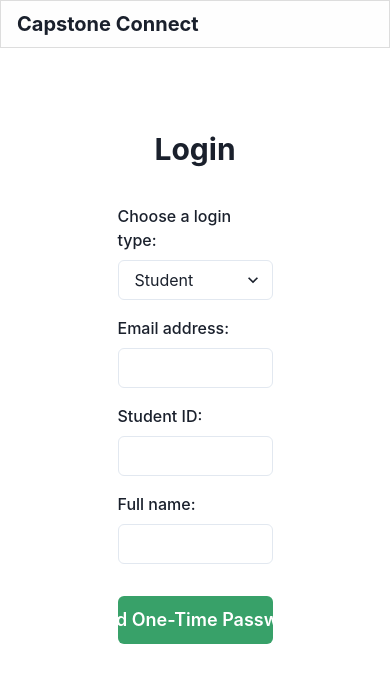
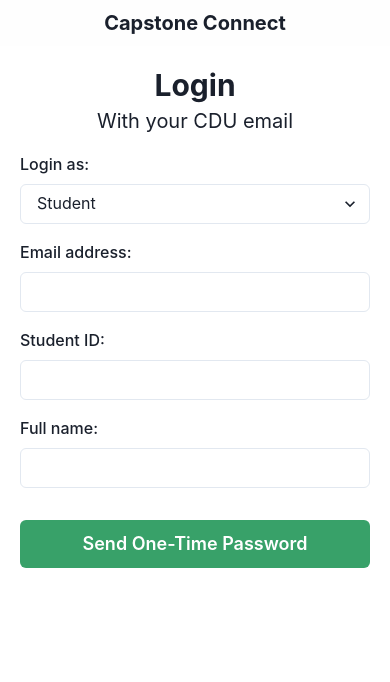
Before and after one commit to mong00x/capstone-conect, a React (Vite) app in the folder client/: page / in a window 390 px wide. Shown: the top 682 px of the page. Built offline with nearby package versions, Linux system fonts and the light colour scheme; no server answers.

Commit message:
fix login layout in small media and router issue in production

```diff
--- a/client/package.json
+++ b/client/package.json
@@ -6,7 +6,8 @@
   "scripts": {
     "dev": "vite",
     "build": "vite build",
-    "preview": "vite preview"
+    "preview": "vite preview",
+    "host": "vite --host"
   },
   "dependencies": {
     "@chakra-ui/icons": "^2.0.9",
--- a/client/src/components/NavBar.jsx
+++ b/client/src/components/NavBar.jsx
@@ -1,24 +1,44 @@
 import React from "react";
-import { Box, Text } from "@chakra-ui/react";
+import { Box, Text, useMediaQuery } from "@chakra-ui/react";
 
 const NavBar = () => {
+  const [isLargerThan768] = useMediaQuery("(min-width: 768px)")
   return (
-    <Box
+    <>
+    {
+      isLargerThan768 ? (
+        <Box
+        m="auto"
+        w="100%"
+        diplay="flex"
+        justifyContent="space-between"
+        px="1rem"
+        py="0.5rem"
+        border="1px"
+        borderColor="#ddd"
+        bg="BG"
+      >
+        <Text fontSize="xl" fontWeight="bold" width="auto" cursor="default" underline="solid">
+          Capstone Connect
+        </Text>
+      </Box>)
+      : (<Box
       m="auto"
       w="100%"
       diplay="flex"
-      justifyContent="space-between"
+      justifyContent="center"
+      textAlign="center"
       px="1rem"
       py="0.5rem"
-      border="1px"
-      borderColor="#ddd"
       bg="BG"
     >
       <Text fontSize="xl" fontWeight="bold" width="auto" cursor="default" underline="solid">
         Capstone Connect
       </Text>
-    </Box>
+    </Box>)}
+    </>
   );
+
 };
 
 export default NavBar;
--- a/client/src/login.css
+++ b/client/src/login.css
@@ -1,27 +1,9 @@
-.input, .dropwdown {
-  width: 100%;
-  padding: 12px 16px;
-  display: inline-block;
-  border: 1px solid #ccc;
-  border-radius: 4px;
-  box-sizing: border-box;
-}
+
 .email:focus {
   background-color: rgb(237, 235, 255);
 }
 
-.link, .btn{
-  width: 100%;
-  background-color: #4CAF50;
-  color: white;
-  padding: 14px 20px;
-  margin: 8px 0;
-  border: none;
-  border-radius: 4px;
-  cursor: pointer;
-  display: flex;
-  justify-content: center;
-}
+
 
 .btn:hover, .link:hover {
   background-color: #337c37;
@@ -62,3 +44,10 @@
 {
   color: rgb(255, 0, 0);
 }
+
+@media screen and (max-width: 600px) {
+  .logincontainer {
+    justify-content: flex-start;
+    width: 100%;
+  }
+}
--- a/client/src/login.jsx
+++ b/client/src/login.jsx
@@ -4,6 +4,8 @@ import {useState, useEffect} from "react";
 import axios from "axios";
 import md5 from "md5";
 import {
+    Divider,
+    Heading,
     Modal,
     ModalOverlay,
     ModalContent,
@@ -172,9 +174,10 @@ const Login_page = () => {
 return(
     <>
         <div className="logincontainer">
-            <Text fontSize="3xl" fontWeight="bold" mb="32px" alignSelf="left">Login</Text>
-            <FormControl  onSubmit={Send_Password} maxW="420px">
-                <FormLabel >Choose a login type:</FormLabel>
+            <Heading  fontWeight="bold" width="100%" textAlign="center">Login</Heading>
+            <Text px="12px" mb="1rem" fontSize="xl">With your CDU email</Text>
+            <FormControl onSubmit={Send_Password} maxW="420px">
+                <FormLabel >Login as:</FormLabel>
                 <Select mb="16px" value={user_type} onChange={(e) => setType(e.target.value)} >
                     <option value="admin/lecturer">Admin / Lecturer</option>
                     <option value="student">Student</option>
```
Also changed, not shown: 1 other file (tests, documents, lock files or other folders).
